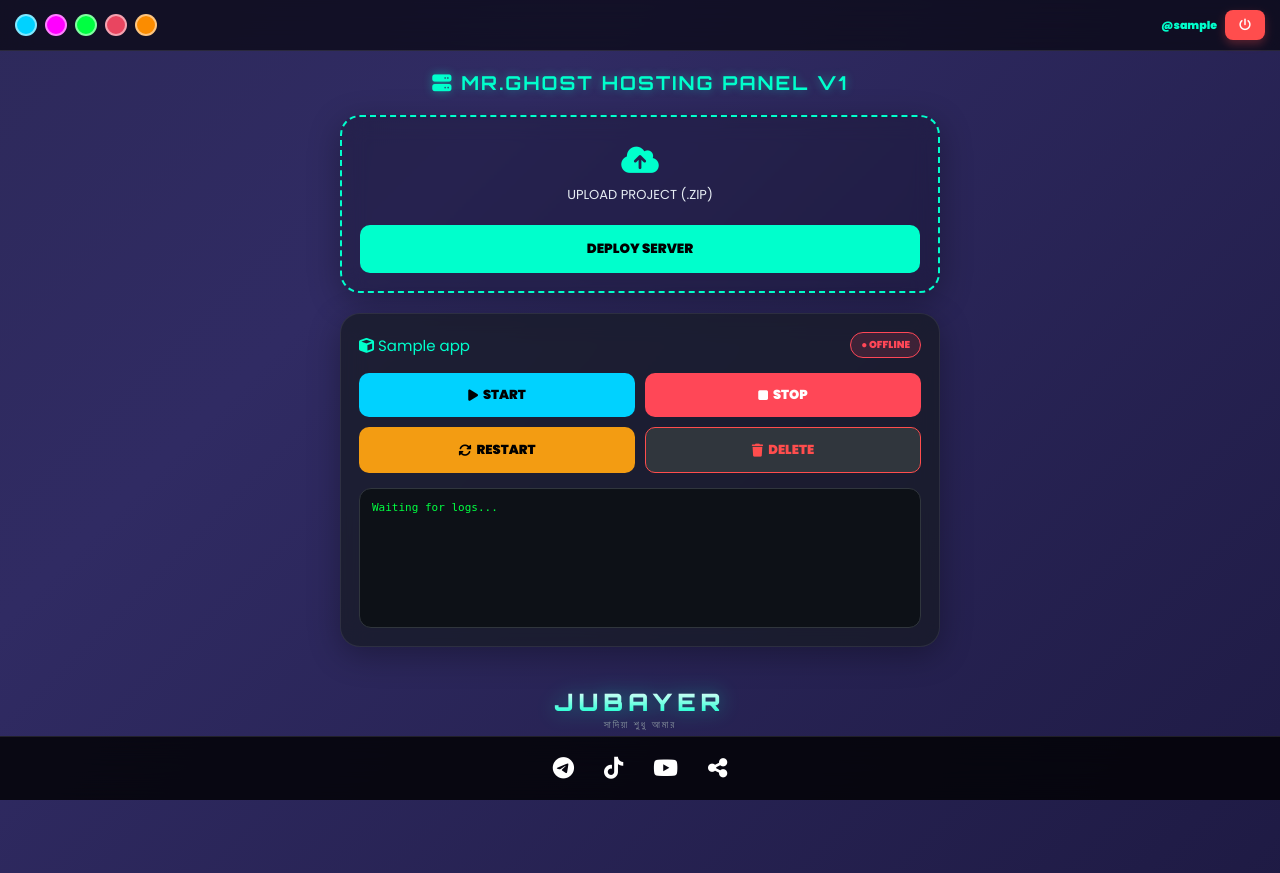
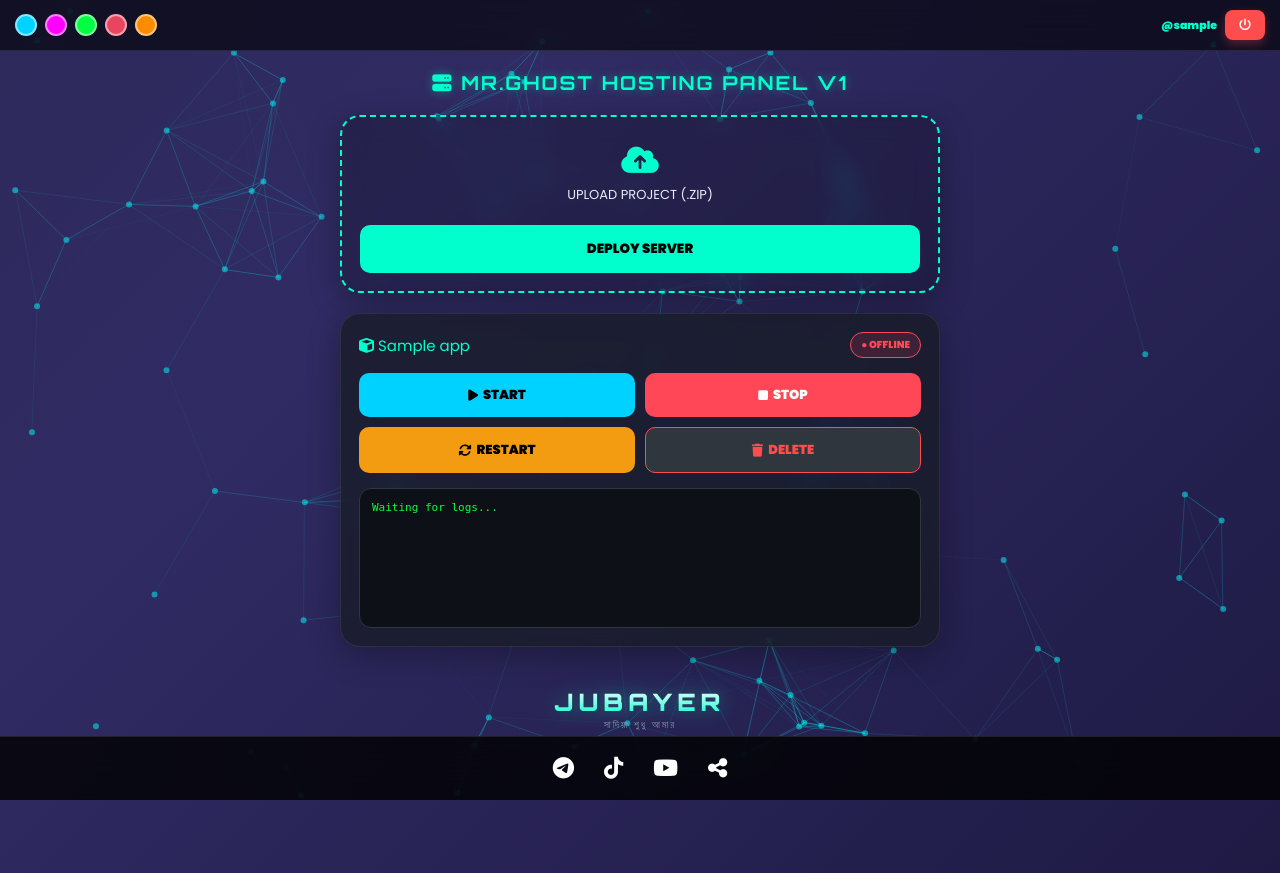
Before and after one commit to 9xjubayer/Mr.Ghost-Hosting-Pan, a Flask app: template templates/index.html in a window 1280 px wide. Run offline with Flask 3, Linux system fonts and the light colour scheme; the visitor is signed in with stand-in values (Sample User, id 1); the template is opened without the code that fills it: most values are stand-ins (such as "Sample title", 1, 10 or a date in 2020); some libraries are stand-ins or nearby versions.

Commit message:
Add files via upload

```diff
--- a/templates/index.html
+++ b/templates/index.html
@@ -42,19 +42,6 @@
             100% { background-position: 0% 50%; }
         }
 
-        /* SweetAlert Custom Styling */
-        .swal2-popup {
-            background: rgba(15, 20, 30, 0.95) !important;
-            backdrop-filter: blur(20px) !important;
-            border: 1px solid var(--accent) !important;
-            border-radius: 25px !important;
-            color: #fff !important;
-        }
-        .swal2-title { color: var(--accent) !important; font-family: 'Orbitron', sans-serif !important; }
-        .swal2-confirm { background: #ff4d4d !important; color: #fff !important; font-weight: bold !important; border-radius: 10px !important; }
-        .swal2-cancel { background: #30363d !important; color: #fff !important; border-radius: 10px !important; }
-
-        /* Header & Navigation */
         .user-bar {
             background: rgba(0, 0, 0, 0.6);
             padding: 10px 15px;
@@ -84,7 +71,7 @@
             text-shadow: 0 0 10px var(--text-glow);
         }
 
-        .container { width: 94%; max-width: 600px; margin: 0 auto; }
+        .container { width: 94%; max-width: 600px; margin: 0 auto; position: relative; z-index: 10; }
 
         .box {
             background: var(--box-bg);
@@ -181,16 +168,26 @@
             bottom: 0; width: 100%;
             display: flex; justify-content: center; gap: 30px;
             border-top: 1px solid rgba(255,255,255,0.1);
+            z-index: 1001;
         }
         .social-icon { color: white; font-size: 22px; transition: 0.3s; }
         .social-icon:hover { color: var(--accent); transform: scale(1.2); }
 
-        #matrix-canvas { position: fixed; top: 0; left: 0; width: 100%; height: 100%; z-index: -1; pointer-events: none; opacity: 0.3; display: none; }
-        [data-theme="matrix"] #matrix-canvas { display: block; }
+        /* Background Canvas Fix */
+        #matrix-canvas, #particles-js {
+            position: fixed;
+            top: 0;
+            left: 0;
+            width: 100%;
+            height: 100%;
+            z-index: -1;
+            pointer-events: none;
+        }
     </style>
 </head>
 <body data-theme="default">
 
+<div id="particles-js"></div>
 <canvas id="matrix-canvas"></canvas>
 
 <div class="user-bar">
@@ -256,63 +253,61 @@
     <a href="javascript:void(0)" onclick="shareSystem()" class="social-icon"><i class="fa-solid fa-share-nodes"></i></a>
 </div>
 
+<script src="https://cdn.jsdelivr.net/particles.js/2.0.0/particles.min.js"></script>
 <script>
-    // Theme Switcher
+    // Theme Switcher & Animation Control
     function setTheme(themeName) {
         document.body.setAttribute('data-theme', themeName);
         localStorage.setItem('selectedTheme', themeName);
+
+        const matrix = document.getElementById('matrix-canvas');
+        const particles = document.getElementById('particles-js');
+
+        if(themeName === 'matrix') {
+            matrix.style.display = 'block';
+            particles.style.display = 'none';
+        } else {
+            matrix.style.display = 'none';
+            particles.style.display = 'block';
+            initParticles(themeName);
         }
-    const savedTheme = localStorage.getItem('selectedTheme') || 'default';
-    setTheme(savedTheme);
-
-    // File Input Display
-    document.getElementById('fileInput').addEventListener('change', function() {
-        if (this.files[0]) {
-            document.getElementById('fileNameDisplay').innerHTML = `<i class="fa-solid fa-file-zipper" style="font-size: 30px; color: #00ff41; margin-bottom:10px; display:block;"></i> ✅ ${this.files[0].name}`;
-        }
-    });
-
-    // Real-time Logs & Status
-    function updateSystem() {
-        const logBoxes = document.querySelectorAll('pre[id^="log-"]');
-        logBoxes.forEach(box => {
-            const appName = box.id.replace('log-', '');
-            fetch(`/get_log/${appName}`)
-                .then(res => res.json())
-                .then(data => {
-                    if (box.innerText !== data.log) {
-                        box.innerText = data.log;
-                        box.scrollTop = box.scrollHeight;
-                    }
-                    const badge = document.getElementById(`status-${appName}`);
-                    if (data.status === "RUNNING") {
-                        badge.innerText = "● RUNNING";
-                        badge.className = "status-badge status-running";
-                    } else {
-                        badge.innerText = "● OFFLINE";
-                        badge.className = "status-badge status-offline";
-                    }
-                }).catch(e => {});
-        });
     }
 
-    if (document.querySelectorAll('pre[id^="log-"]').length > 0) {
-        setInterval(updateSystem, 3000);
+    // Particles.js Config
+    function initParticles(theme) {
+        let pColor = "#00ffff";
+        if(theme === 'cyber') pColor = "#ff00ff";
+        if(theme === 'sunset') pColor = "#ffd700";
+        if(theme === '3dcar') pColor = "#e94560";
+
+        particlesJS("particles-js", {
+            "particles": {
+                "number": { "value": 80, "density": { "enable": true, "value_area": 800 } },
+                "color": { "value": pColor },
+                "shape": { "type": "circle" },
+                "opacity": { "value": 0.5 },
+                "size": { "value": 3 },
+                "line_linked": { "enable": true, "distance": 150, "color": pColor, "opacity": 0.4, "width": 1 },
+                "move": { "enable": true, "speed": 2 }
+            },
+            "interactivity": { "events": { "onhover": { "enable": true, "mode": "repulse" } } },
+            "retina_detect": true
+        });
     }
 
     // Matrix Rain Effect
     const canvas = document.getElementById('matrix-canvas');
     const ctx = canvas.getContext('2d');
-    function initMatrix() {
     canvas.width = window.innerWidth;
     canvas.height = window.innerHeight;
     const fontSize = 14;
     const columns = canvas.width / fontSize;
     const drops = Array(Math.floor(columns)).fill(1);
-        function draw() {
+
+    function drawMatrix() {
         ctx.fillStyle = "rgba(0, 0, 0, 0.05)";
         ctx.fillRect(0, 0, canvas.width, canvas.height);
-            ctx.fillStyle = getComputedStyle(document.body).getPropertyValue('--accent');
+        ctx.fillStyle = "#00ff41";
         ctx.font = fontSize + "px monospace";
         for (let i = 0; i < drops.length; i++) {
             const text = Math.floor(Math.random()*2);
@@ -321,11 +316,34 @@
             drops[i]++;
         }
     }
-        setInterval(draw, 50);
+    setInterval(drawMatrix, 50);
+
+    // Initial Load
+    const savedTheme = localStorage.getItem('selectedTheme') || 'default';
+    setTheme(savedTheme);
+
+    // REST OF YOUR SCRIPTS (Upload display, delete confirm, logs)
+    document.getElementById('fileInput').addEventListener('change', function() {
+        if (this.files[0]) {
+            document.getElementById('fileNameDisplay').innerHTML = `<i class="fa-solid fa-file-zipper" style="font-size: 30px; color: #00ff41; margin-bottom:10px; display:block;"></i> ✅ ${this.files[0].name}`;
         }
-    initMatrix();
+    });
 
-    // Custom Animated Delete Confirmation
+    function updateSystem() {
+        const logBoxes = document.querySelectorAll('pre[id^="log-"]');
+        logBoxes.forEach(box => {
+            const appName = box.id.replace('log-', '');
+            fetch(`/get_log/${appName}`).then(res => res.json()).then(data => {
+                box.innerText = data.log;
+                box.scrollTop = box.scrollHeight;
+                const badge = document.getElementById(`status-${appName}`);
+                badge.className = data.status === "RUNNING" ? "status-badge status-running" : "status-badge status-offline";
+                badge.innerText = `● ${data.status}`;
+            });
+        });
+    }
+    setInterval(updateSystem, 3000);
+
     function confirmDelete(appName, deleteUrl) {
         Swal.fire({
             title: 'ডিলিট করতে চান?',
@@ -335,32 +353,9 @@
             confirmButtonText: 'হ্যাঁ, ডিলিট করুন!',
             cancelButtonText: 'না, থাক',
             background: 'rgba(15, 20, 30, 0.95)',
-            showClass: {
-                popup: 'animate__animated animate__headShake' // ঝাঁকুনি এনিমেশন
-            }
         }).then((result) => {
-            if (result.isConfirmed) {
-                // Success loading animation
-                Swal.fire({
-                    title: 'মুছে ফেলা হচ্ছে...',
-                    html: 'ফাইল ডিলিট করা হচ্ছে, অনুগ্রহ করে অপেক্ষা করুন।',
-                    timer: 1500,
-                    timerProgressBar: true,
-                    didOpen: () => {
-                        Swal.showLoading();
-                        window.location.href = deleteUrl;
-                    }
+            if (result.isConfirmed) window.location.href = deleteUrl;
         });
-            }
-        });
-    }
-
-    function shareSystem() {
-        if (navigator.share) {
-            navigator.share({ title: 'MR.GHOST HOSTING PANEL V1', url: window.location.href });
-        } else {
-            alert("Link: " + window.location.href);
-        }
     }
 </script>
 </body>
```
Lines whose indentation alone changed are shown as unchanged.
